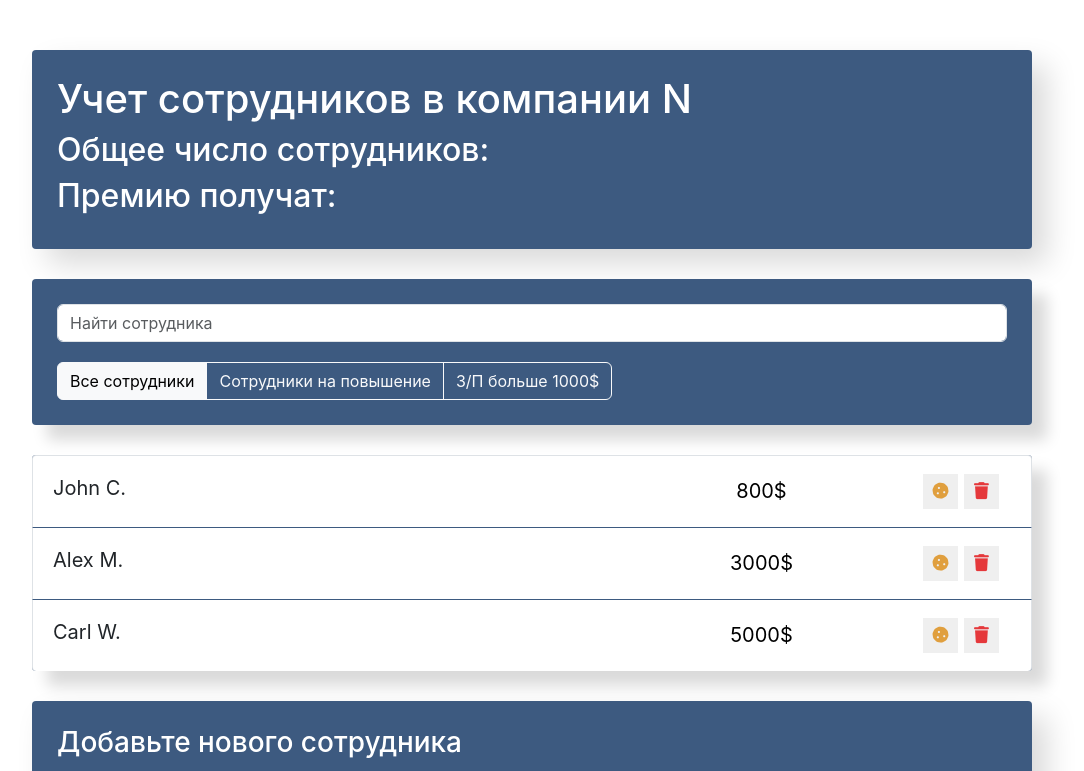
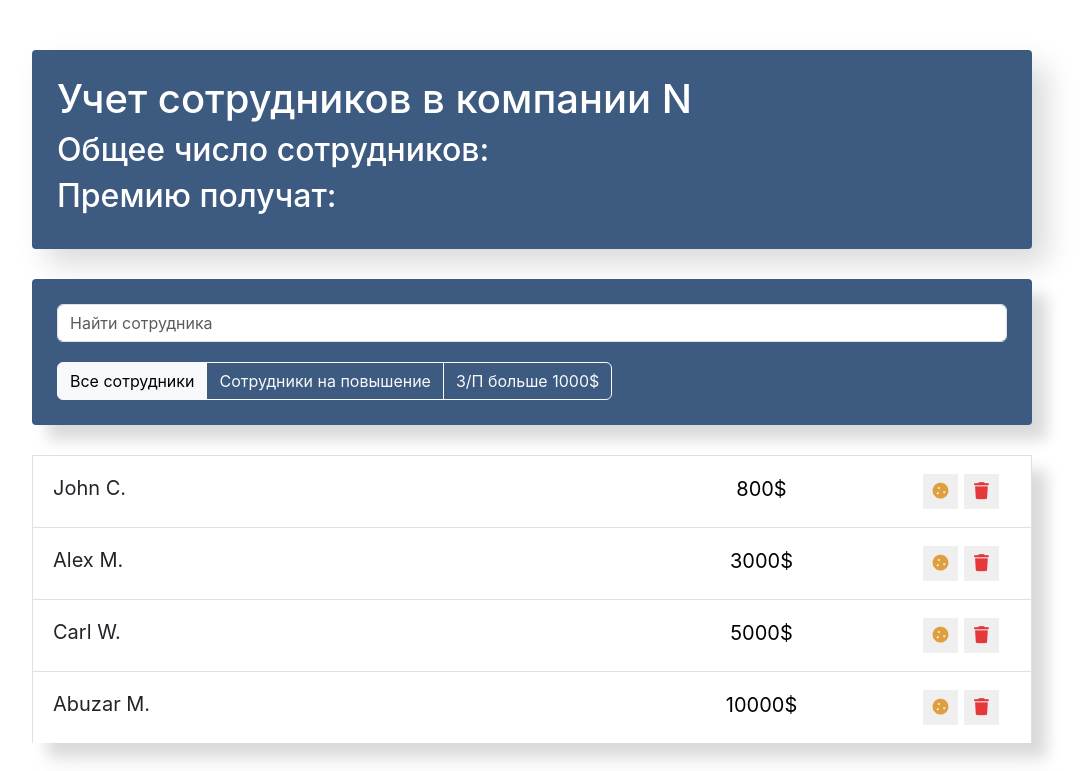
Before and after one commit to Olegoriy/employees, a React (Create React App) app: page / in a window 1280 px wide. Shown: the top 771 px of the page, without its empty margins (108-1192 px from the left). Built offline with nearby package versions, Linux system fonts and the light colour scheme.

Commit message:
add: star to employees

```diff
--- a/package.json
+++ b/package.json
@@ -7,6 +7,7 @@
     "@testing-library/jest-dom": "^6.6.3",
     "@testing-library/react": "^16.2.0",
     "@testing-library/user-event": "^13.5.0",
+    "clsx": "^2.1.1",
     "react": "^19.0.0",
     "react-dom": "^19.0.0",
     "react-scripts": "5.0.1",
--- a/src/components/app/app.jsx
+++ b/src/components/app/app.jsx
@@ -6,13 +6,14 @@ import EmployeesAddForm from '../employees-add-form/employees-add-form';
 
 import './app.css'
 
+const data = [
+    {name: "John C.", salary: 800, increase: false, id: 1},
+    {name: "Alex M.", salary: 3000, increase: true, id: 2},
+    {name: "Carl W.", salary: 5000, increase: false, id: 3},
+    {name: "Abuzar M.", salary: 10000, increase: false, id: 4},
+];
+
 function App() {
-
-    const data = [
-        {name: "John C.", salary: 800, increase: false, id: 1},
-        {name: "Alex M.", salary: 3000, increase: true, id: 2},
-        {name: "Carl W.", salary: 5000, increase: false, id: 3},
-    ];
     return (
         <div className="app">
             <AppInfo/>
--- a/src/components/employees-list-item/employees-list-item.css
+++ b/src/components/employees-list-item/employees-list-item.css
@@ -1,6 +1,7 @@
 .list-group-item {
     padding: 15px 20px;
     border-bottom: 1px solid #3d5a80;
+    width: 100%;
 }
 
 .list-group-item:last-child {
@@ -12,6 +13,7 @@
     font-size: 20px;
     cursor: pointer;
     min-width: 550px;
+    text-align: start;
 }
 
 .list-group-item input {
--- a/src/components/employees-list-item/employees-list-item.jsx
+++ b/src/components/employees-list-item/employees-list-item.jsx
@@ -1,31 +1,36 @@
 import { Component } from 'react';
 
 import './employees-list-item.css';
+import clsx from 'clsx';
 
-class EmployeesListItem extends Component{
+class EmployeesListItem extends Component {
     constructor(props) {
         super(props);
         this.state = {
-            increase: false
+            increase: false,
+            like: false
         }
     }
 
-    onIncrease = () => {
+    onIncrease = (event) => {
+        event.stopPropagation();
         this.setState(({increase}) => ({
             increase: !increase
         }))
     }
 
+    onLike = () => {
+        this.setState(({like}) => ({
+            like: !like
+        }))
+    }
+
     render() {
         const {name, salary} = this.props;
-        const {increase} = this.state;
-        let classNames = "list-group-item d-flex justify-content-between";
-        if (increase) {
-            classNames += ' increase';
-        }
+        const {increase, like} = this.state;
 
         return (
-            <li className={classNames}>
+            <button onClick={this.onLike} className={clsx("list-group-item d-flex justify-content-between", { increase: !!increase, like: !!like })}>
                 <span className="list-group-item-label">{name}</span>
                 <input type="text" className="list-group-item-input" defaultValue={salary + '$'}/>
                 <div className='d-flex justify-content-center align-items-center'>
@@ -41,7 +46,7 @@ class EmployeesListItem extends Component{
                     </button>
                     <i className="fas fa-star"></i>
                 </div>
-            </li>
+            </button>
         )
     }
 }
--- a/src/components/employees-list/eployees-list.jsx
+++ b/src/components/employees-list/eployees-list.jsx
@@ -7,7 +7,7 @@ const EmployeesList = ({data}) => {
     const elements = data.map(item => {
         const {id, ...itemProps} = item;
         return (
-            <EmployeesListItem key={id} {...itemProps}/>
+            <li key={id}><EmployeesListItem  {...itemProps}/></li>
         )
     })
 
```
Also changed, not shown: 1 other file (tests, documents, lock files or other folders).
